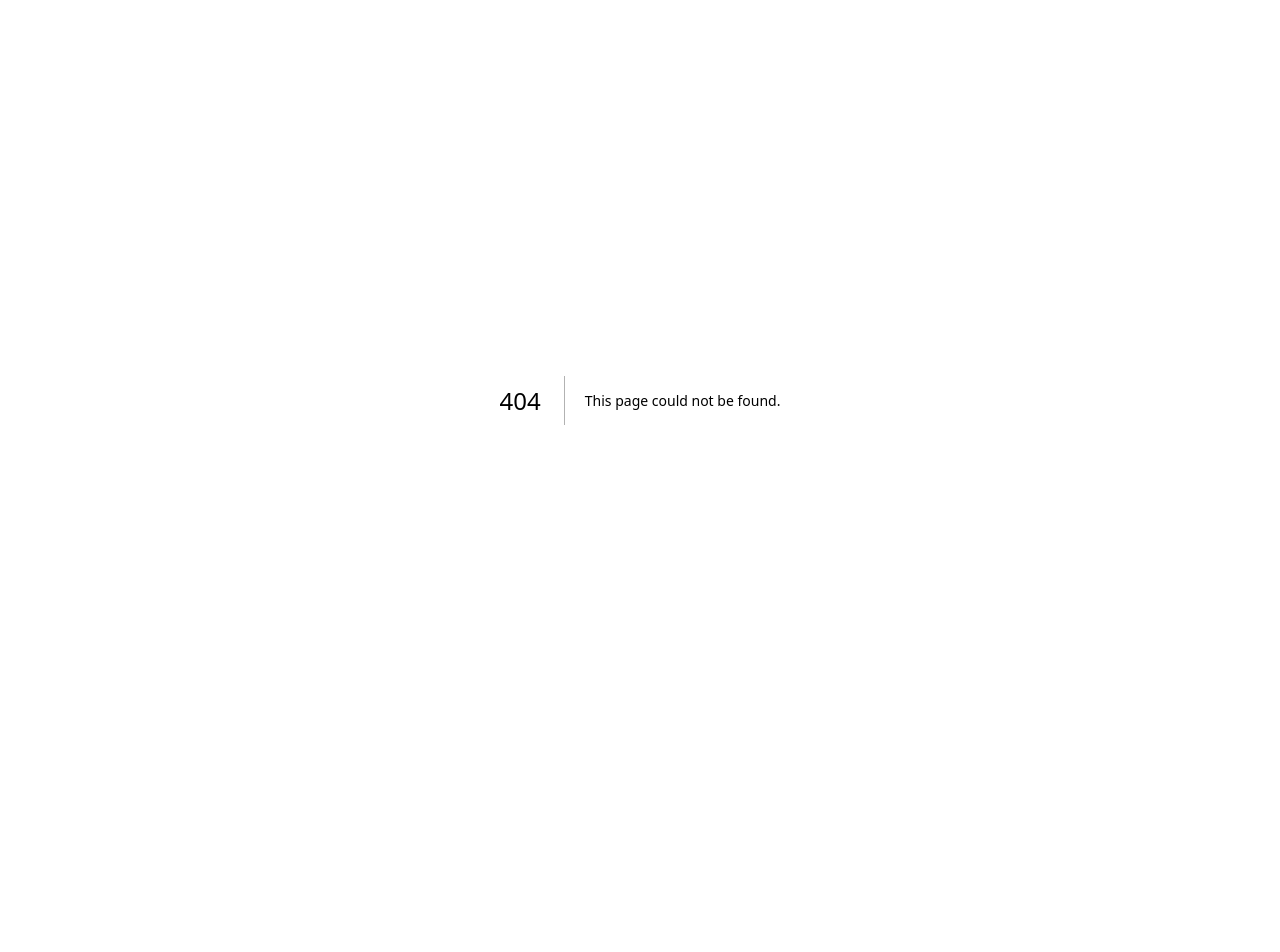
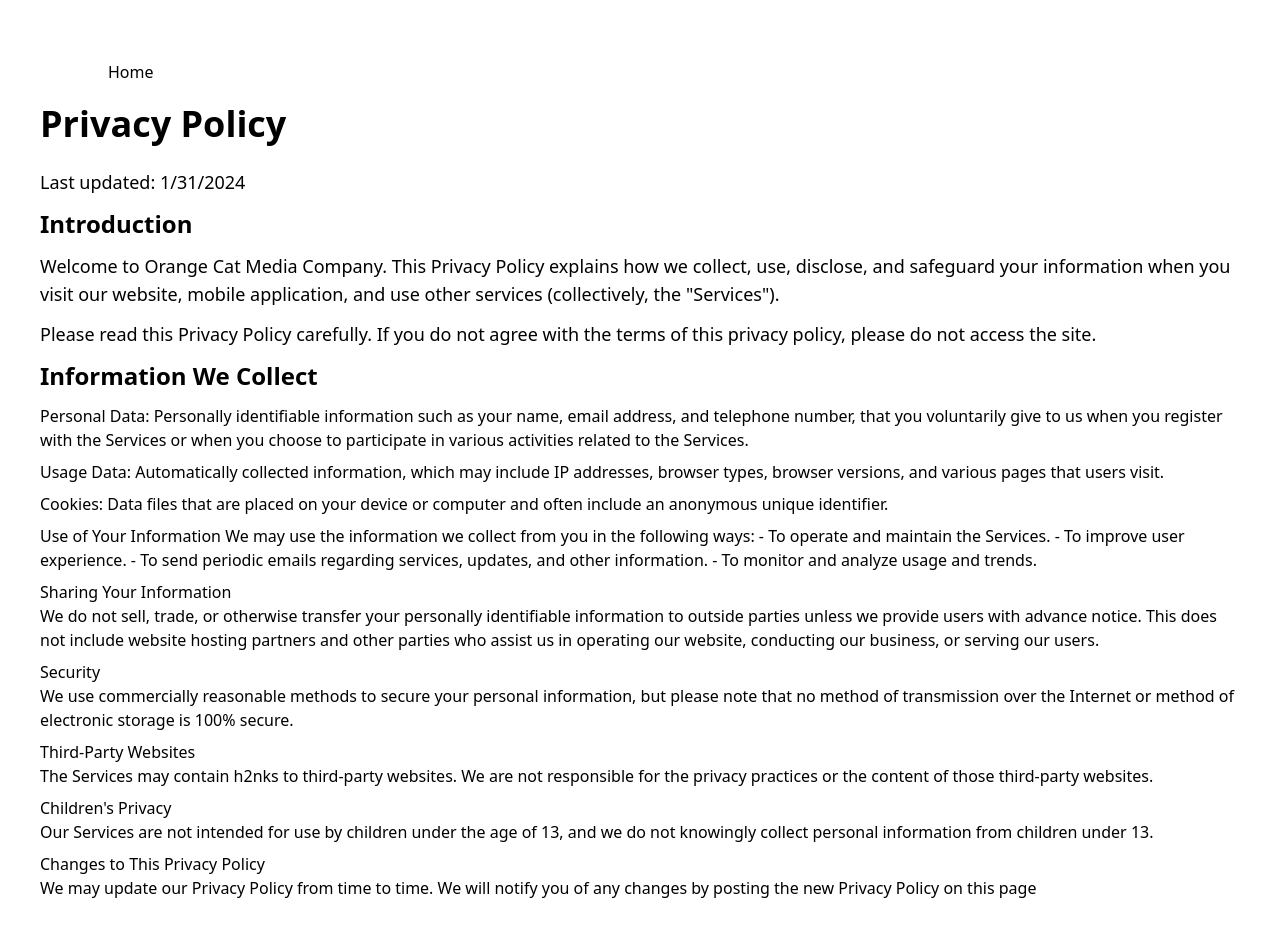
Before and after one commit to lee14k/orangecatmedia, a Next.js app: page /privacy in a window 1280 px wide. Before the commit this address had no page. Shown: the top 952 px of the page. Before the commit the page ends 800 px from the top, so only its background shows below. Built offline with nearby package versions, Linux system fonts and the light colour scheme.

Commit message:
privacy policy nonsense

```diff
--- a/src/components/ContactForm.jsx
+++ b/src/components/ContactForm.jsx
@@ -1,4 +1,6 @@
 import { useState } from "react";
+import Link from "next/link";
+
 export default function ContactForm() {
   const [isModalOpen, setIsModalOpen] = useState(false); // State for modal visibility
 
@@ -147,9 +149,9 @@
               </div>
               <p className="mt-4 text-sm leading-6 text-gray-500">
                 By submitting this form, I agree to the{' '}
-                <a href="#" className="font-semibold text-orange-600">
+               <Link href="/" className="font-semibold text-orange-600">
                   privacy&nbsp;policy
-                </a>
+                </Link>
                 .
               </p>
             </form>
--- a/src/components/Footer.jsx
+++ b/src/components/Footer.jsx
@@ -0,0 +1,15 @@
+
+
+  export default function Footer() {
+    return (
+      <footer className="bg-white">
+        <div className="mx-auto max-w-7xl overflow-hidden px-6 py-20 sm:py-24 lg:px-8">
+
+
+          <p className="mt-10 text-center text-xs leading-5 text-gray-500">
+            &copy; 2024 Orange Cat Media Company, All rights reserved.
+          </p>
+        </div>
+      </footer>
+    )
+  }
--- a/src/components/Navbar.jsx
+++ b/src/components/Navbar.jsx
@@ -0,0 +1,79 @@
+import { useEffect, useState } from "react";
+import { Disclosure } from "@headlessui/react";
+import { Bars3Icon, XMarkIcon } from "@heroicons/react/24/outline";
+import { useRouter } from 'next/router';
+import Link from 'next/link';
+
+function classNames(...classes) {
+  return classes.filter(Boolean).join(" ");
+}
+
+export default function Navbar() {
+  const [navigation, setNavigation] = useState([
+    { name: "Home", href: "/", current: false },
+
+  ]);
+
+
+
+  return (
+    <Disclosure as="nav">
+      {({ open }) => (
+        <>
+          <div className="mx-auto max-w-7xl px-2 sm:px-6 lg:px-8">
+            <div className="relative flex h-16 items-center justify-between">
+              <div className="absolute inset-y-0 left-0 flex items-center sm:hidden">
+                {/* Mobile menu button */}
+                <Disclosure.Button className="inline-flex items-center justify-center p-2 rounded-md text-black hover:text-white hover:bg-gray-700 focus:outline-none focus:ring-2 focus:ring-inset focus:ring-white">
+                  <span className="sr-only">Open main menu</span>
+                  {open ? <XMarkIcon className="block h-6 w-6" aria-hidden="true" /> : <Bars3Icon className="block h-6 w-6" aria-hidden="true" />}
+                </Disclosure.Button>
+              </div>
+              <div className="flex-1 flex items-center justify-center sm:items-stretch sm:justify-start">
+                <div className="hidden sm:block sm:ml-6">
+                  <div className="flex space-x-4">
+                    {navigation.map((item) => (
+                      (<Link
+                        key={item.name}
+                        href={item.href}
+                        passHref
+                        className={classNames(
+                          item.current ? "bg-gray-900 text-white" : "text-black hover:bg-gray-700 hover:text-white",
+                          "px-3 py-2 rounded-md text-l font-medium"
+                        )}
+                        aria-current={item.current ? "page" : undefined}>
+
+                        {item.name}
+
+                      </Link>)
+                    ))}
+                  </div>
+                </div>
+              </div>
+              {/* ... (additional navbar content if any) ... */}
+            </div>
+          </div>
+
+          <Disclosure.Panel className="sm:hidden">
+            <div className="px-2 pt-2 pb-3 space-y-1">
+              {navigation.map((item) => (
+                <Disclosure.Button
+                  key={item.name}
+                  as="a"
+                  href={item.href}
+                  className={classNames(
+                    item.current ? "bg-gray-900 text-white" : "text-black hover:bg-gray-700 hover:text-white",
+                    "block px-3 py-2 rounded-md text-base font-medium"
+                  )}
+                  aria-current={item.current ? "page" : undefined}
+                >
+                  {item.name}
+                </Disclosure.Button>
+              ))}
+            </div>
+          </Disclosure.Panel>
+        </>
+      )}
+    </Disclosure>
+  );
+}
--- a/src/components/PortfolioBox.jsx
+++ b/src/components/PortfolioBox.jsx
@@ -67,7 +67,7 @@
 
   return (
     <div className="portfolio pt-48">
-      <h1 className="text-6xl big-headline">Check out our work</h1>
+      <h1 className="text-6xl big-headline ml-24">Check out our work</h1>
       <div className="w-full px-2 py-16 sm:px-0">
         <Tab.Group>
           <Tab.List className="flex rounded-xl bg-orange-900/20 p-1 mx-16">
--- a/src/pages/index.js
+++ b/src/pages/index.js
@@ -11,6 +11,8 @@
 import PortfolioBox from '@/components/PortfolioBox'
 import ImageGallery from '@/components/ImageGallery'
 import ContactForm from '@/components/ContactForm'
+import Footer from "@/components/Footer";
+
 const poppins = Poppins({   weight: '400',
 subsets: ['latin'],})
 
@@ -35,6 +37,7 @@
     <ContactForm/>
     </div>
 </div>
+<Footer/>
 </div>
   )
 }
--- /dev/null
+++ b/src/pages/privacy.js
@@ -0,0 +1,98 @@
+import Navbar from '@/components/Navbar';
+import Footer from "@/components/Footer";
+export default function Privacy() {
+  return (
+    <div className="privacywrap p-10 ">
+        <Navbar/>
+      <h1 className="text-4xl mb-6 font-semibold">Privacy Policy</h1>
+      <p className="text-lg mb-3">Last updated: 1/31/2024</p>
+
+      <h2 className="text-2xl mb-3 font-semibold">Introduction</h2>
+      <p className="text-lg mb-3">
+        Welcome to Orange Cat Media Company. This Privacy Policy explains how we
+        collect, use, disclose, and safeguard your information when you visit
+        our website, mobile application, and use other services (collectively,
+        the "Services").
+      </p>
+      <p className="text-lg mb-3">
+        Please read this Privacy Policy carefully. If you do not agree with the
+        terms of this privacy policy, please do not access the site.
+      </p>
+
+      <h2 className="text-2xl mb-3 font-semibold">Information We Collect</h2>
+      <h2 className="mb-2">
+        Personal Data: Personally identifiable information such as your name,
+        email address, and telephone number, that you voluntarily give to us
+        when you register with the Services or when you choose to participate in
+        various activities related to the Services.
+      </h2>
+      <h2 className="mb-2">
+        Usage Data: Automatically collected information, which may include IP
+        addresses, browser types, browser versions, and various pages that users
+        visit.
+      </h2>
+      <h2 className="mb-2">
+        Cookies: Data files that are placed on your device or computer and often
+        include an anonymous unique identifier.
+      </h2>
+
+      <h2 className="mb-2">
+        <p>
+          Use of Your Information We may use the information we collect from you
+          in the following ways: - To operate and maintain the Services. - To
+          improve user experience. - To send periodic emails regarding services,
+          updates, and other information. - To monitor and analyze usage and
+          trends.
+        </p>
+      </h2>
+
+      <h2 className="mb-2">
+        Sharing Your Information{" "}
+        <p>
+          We do not sell, trade, or otherwise transfer your personally
+          identifiable information to outside parties unless we provide users
+          with advance notice. This does not include website hosting partners
+          and other parties who assist us in operating our website, conducting
+          our business, or serving our users.{" "}
+        </p>
+      </h2>
+
+      <h2 className="mb-2">
+        Security
+        <p>
+          {" "}
+          We use commercially reasonable methods to secure your personal
+          information, but please note that no method of transmission over the
+          Internet or method of electronic storage is 100% secure.{" "}
+        </p>
+      </h2>
+
+      <h2 className="mb-2">
+        Third-Party Websites
+        <p>
+          The Services may contain h2nks to third-party websites. We are not
+          responsible for the privacy practices or the content of those
+          third-party websites.{" "}
+        </p>
+      </h2>
+
+      <h2 className="mb-2">
+        Children's Privacy{" "}
+        <p>
+          Our Services are not intended for use by children under the age of 13,
+          and we do not knowingly collect personal information from children
+          under 13.{" "}
+        </p>
+      </h2>
+
+      <h2 className="mb-2">
+        Changes to This Privacy Policy
+        <p>
+          We may update our Privacy Policy from time to time. We will notify you
+          of any changes by posting the new Privacy Policy on this page
+        </p>
+      </h2>
+      <Footer/>
+    </div>
+  );
+}
--- a/src/styles/globals.css
+++ b/src/styles/globals.css
@@ -158,7 +158,7 @@
   background-color: #ed5724;
   border-radius:25px;
   color:white;
-  height:300px;
+  height:400px;
 
 }
 
```
